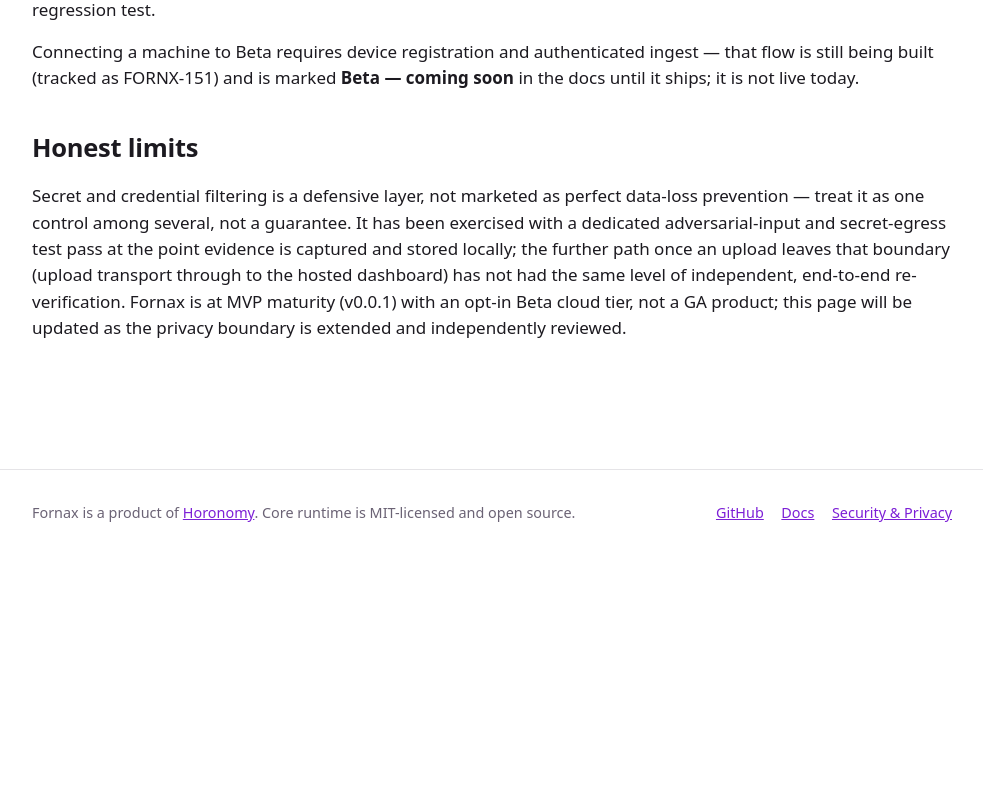
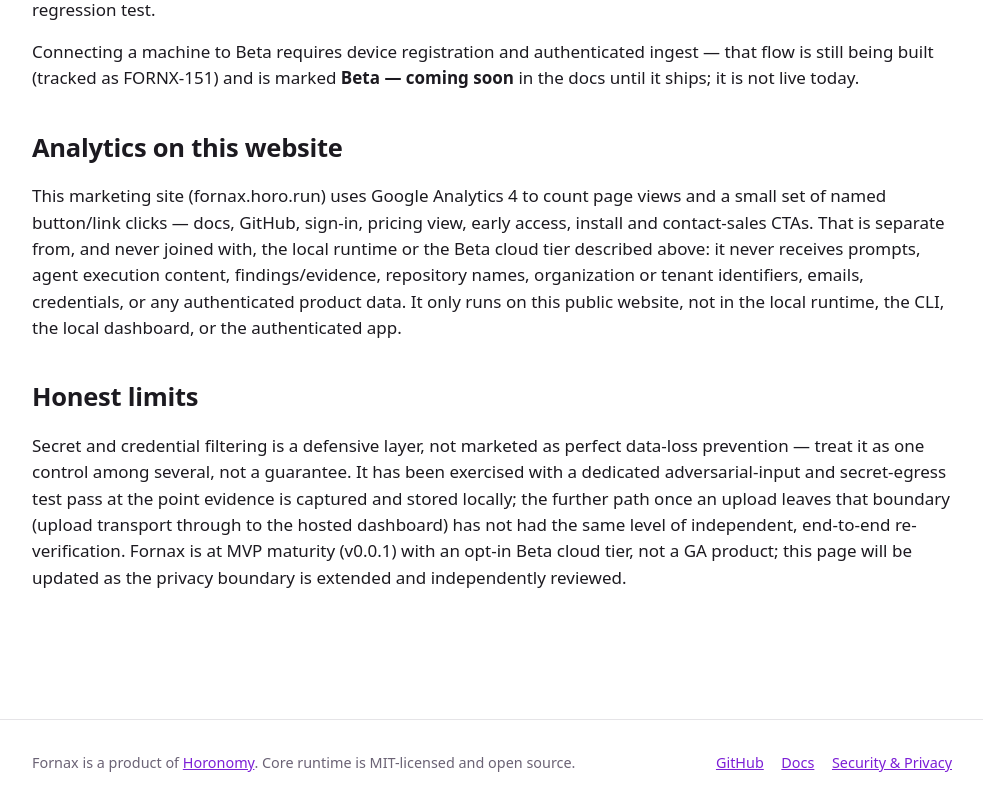
Before and after one commit to horonomy/fornax-website, a React (Vite) app: page /security in a window 1280 px wide. Shown: the part 880-1686 px from the top of the page, without its empty margins (148-1131 px from the left). Before the commit the page ends 1437 px from the top, so only its background shows below. Built offline with nearby package versions, Linux system fonts and the light colour scheme; no server answers.

Commit message:
📝 (website): Disclose GA4 usage on the Security & Privacy page
Refs FORNX-327

```diff
--- a/src/pages/Security.tsx
+++ b/src/pages/Security.tsx
@@ -50,6 +50,22 @@
       </section>
 
       <section className="page__section">
+        <h2>Analytics on this website</h2>
+        <p>
+          This marketing site (fornax.horo.run) uses Google Analytics 4 to
+          count page views and a small set of named button/link clicks —
+          docs, GitHub, sign-in, pricing view, early access, install and
+          contact-sales CTAs. That is separate from, and never joined with,
+          the local runtime or the Beta cloud tier described above: it never
+          receives prompts, agent execution content, findings/evidence,
+          repository names, organization or tenant identifiers, emails,
+          credentials, or any authenticated product data. It only runs on
+          this public website, not in the local runtime, the CLI, the local
+          dashboard, or the authenticated app.
+        </p>
+      </section>
+
+      <section className="page__section">
         <h2>Honest limits</h2>
         <p>
           Secret and credential filtering is a defensive layer, not
```
